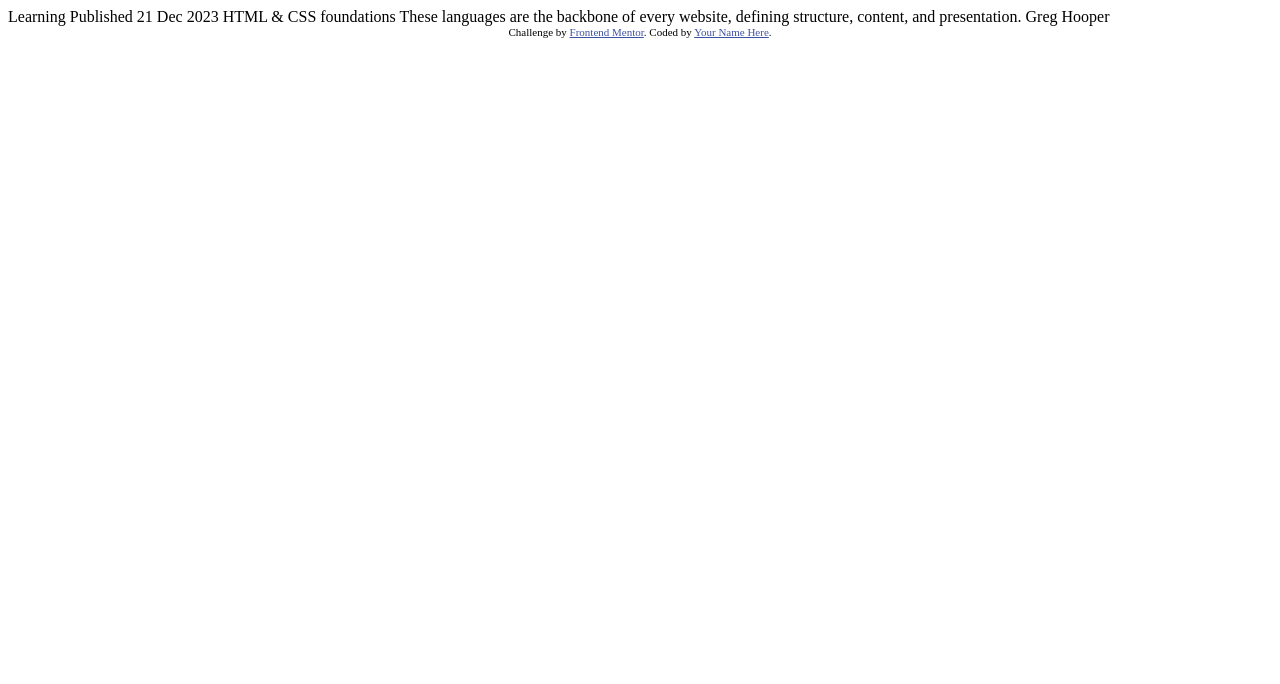
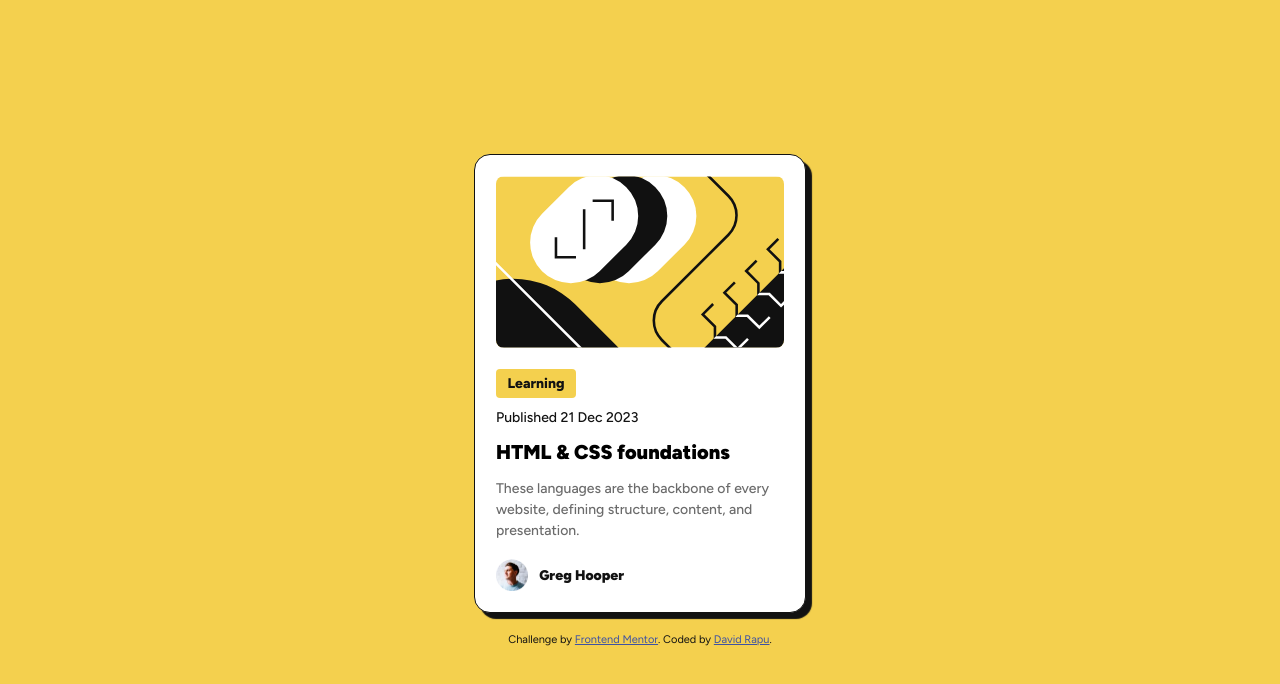
Before and after one commit to davidrapu/blog-preview-card-challenge, a plain HTML site: page index.html in a window 1280 px wide. Drawn offline with Linux system fonts and the light colour scheme.

Commit message:
complete

```diff
--- a/index.html
+++ b/index.html
@@ -5,6 +5,7 @@
   <meta name="viewport" content="width=device-width, initial-scale=1.0"> <!-- displays site properly based on user's device -->
 
   <link rel="icon" type="image/png" sizes="32x32" href="./assets/images/favicon-32x32.png">
+  <link rel="stylesheet" href="./style.css" />
 
   <title>Frontend Mentor | Blog preview card</title>
 
@@ -15,20 +16,30 @@
   </style>
 </head>
 <body>
-
+  <main>
+    <img src="./assets/images/illustration-article.svg" alt="icon" />
+    <p class="learning-box">
       Learning
-
+    </p>
+    <p>
       Published 21 Dec 2023
-
+    </p>
+    <h1>
       HTML & CSS foundations
-
+    </h1>
+    <p class="desc">
       These languages are the backbone of every website, defining structure, content, and presentation.
-
+    </p>
+    <div class="user">
+      <img src="./assets/images/image-avatar.webp" alt="user-image" />
+      <p>
         Greg Hooper
-
+      </p>
+    </div>
+  </main>
     <div class="attribution">
       Challenge by <a href="https://www.frontendmentor.io?ref=challenge" target="_blank">Frontend Mentor</a>.
-    Coded by <a href="#">Your Name Here</a>.
+      Coded by <a href="https://github.com/davidrapu">David Rapu</a>.
     </div>
 </body>
 </html>
--- /dev/null
+++ b/style.css
@@ -0,0 +1,104 @@
+@import url('https://fonts.googleapis.com/css2?family=Figtree:ital,wght@0,300..900;1,300..900&display=swap');
+
+:root{
+    --background : hsl(47, 88%, 63%);
+    --deepdarkgrey : hsl(0, 0%, 7%);
+}
+
+body{
+    background-color: var(--background);
+    margin: 0;
+    height: 100vh;
+    display: flex;
+    flex-direction: column;
+    justify-content: center;
+    align-items: center;
+    font-family: "Figtree", sans-serif;
+    font-optical-sizing: auto;
+    font-style: normal;
+}
+
+main{
+    width: 18em;
+    height: auto;
+    background-color: hsl(0,0%,100%);
+    padding: calc(1em + 5px);
+    border-radius: 1em;
+    border: 1px solid var(--deepdarkgrey);
+    box-shadow: 6px 6px 1px var(--deepdarkgrey) ;
+    display: flex;
+    flex-direction: column;
+    row-gap: 0.7em;
+    transition: all 0.4s ease-in;
+}
+img{
+    width: 100%;
+    border-radius: 0.5em;
+    margin-bottom: 0.6em;
+}
+p{
+    margin: 0;
+    font-size: 14px;
+    color: var(--deepdarkgrey);
+    font-weight: 500;
+}
+h1{
+    margin: 3px 0px;
+    font-size: 20px;
+    font-weight: 950;
+    cursor: pointer;
+}
+h1:hover{
+    color: var(--background);
+}
+.learning-box{
+    background-color: var(--background);
+    width: 80px;
+    padding: 6px 0;
+    border-radius: 4px;
+    font-weight: 800;
+    text-align: center;
+}
+.desc{
+    color: hsl(0, 0%, 42%);
+    font-weight: 500;
+    line-height: 150%;
+    margin-bottom: 0.5em;
+}
+.user{
+    display: flex;
+    column-gap: 0.7rem;
+    align-items: center;
+}
+.user img{
+    margin: 0;
+    width: 32px;
+    height: 32px;
+}
+.user p{
+    font-weight: 950;
+}
+.attribution{
+    margin-top: 20px;
+    color: var(--deepdarkgrey);
+    transition: all 0.5s ease-in;
+}
+@media (max-width: 450px) {
+    main {
+        width: 14em;
+    }
+
+    h1 {
+        font-size: 18px;
+    }
+
+    p, .desc {
+        font-size: 11px; /* smaller text for mobile */
+    }
+
+    .learning-box {
+        width: 70px;
+        padding: 4px 0;
+        font-size: 12px;
+    }
+}
```
Also changed, not shown: assets/images/Screenshot_2.png (added), 2 other files. Lines whose indentation alone changed are shown as unchanged.
